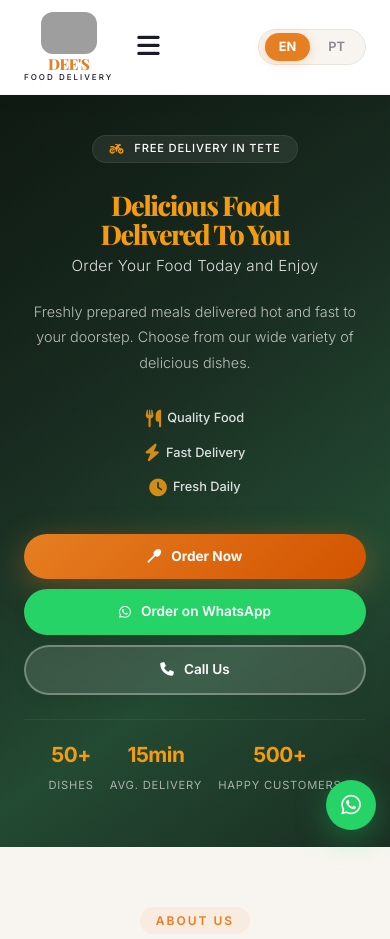
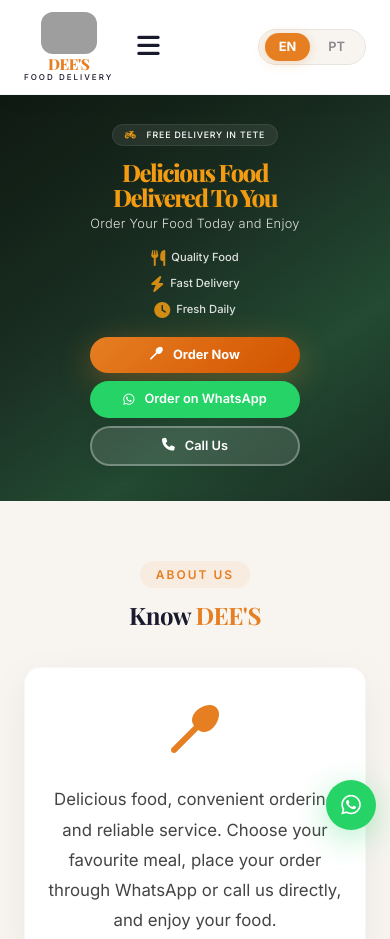
Before and after one commit to maidaimani07-droid/DEE-S-Food-Delivery-Online, a plain HTML site: page index.html in a window 390 px wide. Shown: the top 939 px of the page. Drawn offline with nearby package versions, Linux system fonts and the light colour scheme; grey boxes are pictures that could not be loaded.

Commit message:
Updated hero: removed description and stats, reduced size

```diff
--- a/css/style.css
+++ b/css/style.css
@@ -224,14 +224,12 @@ header {
     font-weight: 700;
 }
 
-/* Active state - highlighted with color and underline */
 .nav-menu a.active {
     opacity: 1;
     color: var(--primary);
     font-weight: 800;
 }
 
-/* Underline effect for active and hover */
 .nav-menu a::after {
     content: '';
     position: absolute;
@@ -244,19 +242,16 @@ header {
     border-radius: 2px;
 }
 
-/* Hover effect */
 .nav-menu a:hover {
     opacity: 1;
     color: var(--primary);
     font-weight: 800;
 }
 
-/* Active underline - always visible */
 .nav-menu a.active::after {
     width: 100%;
 }
 
-/* Hover underline */
 .nav-menu a:hover::after {
     width: 100%;
 }
@@ -309,14 +304,14 @@ header {
 }
 
 /* ============================================ */
-/* HERO / HOME SECTION */
+/* HERO / HOME SECTION - REDUCED SIZE */
 /* ============================================ */
 .hero {
     background: linear-gradient(145deg, #0f1a12 0%, #1a2e22 40%, #234a32 70%, #1a2e22 100%);
-    padding: 60px 0 70px;
+    padding: 40px 0 50px;
     position: relative;
     overflow: hidden;
-    min-height: 85vh;
+    min-height: 60vh;
     display: flex;
     align-items: center;
 }
@@ -346,11 +341,11 @@ header {
     backdrop-filter: blur(8px);
     padding: 6px 22px;
     border-radius: 50px;
-    font-size: 0.8rem;
+    font-size: 0.75rem;
     font-weight: 500;
     letter-spacing: 0.8px;
     border: 1px solid rgba(255, 255, 255, 0.08);
-    margin-bottom: 28px;
+    margin-bottom: 20px;
     font-family: 'Inter', sans-serif;
     text-transform: uppercase;
 }
@@ -360,11 +355,11 @@ header {
 }
 
 .hero-title {
-    font-size: 4.2rem;
+    font-size: 3.5rem;
     font-weight: 800;
     letter-spacing: -1.5px;
     line-height: 1.05;
-    margin-bottom: 2px;
+    margin-bottom: 4px;
 }
 
 .hero-title-line {
@@ -372,7 +367,7 @@ header {
 }
 
 .hero-subtitle {
-    font-size: 1.4rem;
+    font-size: 1.2rem;
     font-weight: 300;
     opacity: 0.85;
     margin: 6px 0 20px;
@@ -380,80 +375,41 @@ header {
     font-family: 'Inter', sans-serif;
 }
 
-.hero-description {
-    font-size: 1.05rem;
-    opacity: 0.7;
-    max-width: 560px;
-    margin: 0 auto 32px;
-    font-family: 'Inter', sans-serif;
-    line-height: 1.8;
-    font-weight: 300;
-}
-
 .hero-features {
     display: flex;
     justify-content: center;
-    gap: 48px;
+    gap: 40px;
     flex-wrap: wrap;
     font-weight: 500;
-    font-size: 0.95rem;
+    font-size: 0.9rem;
     opacity: 0.85;
-    margin-bottom: 36px;
+    margin-bottom: 28px;
     font-family: 'Inter', sans-serif;
 }
 
 .hero-features span {
     display: flex;
     align-items: center;
-    gap: 10px;
+    gap: 8px;
 }
 
 .hero-features i {
     color: var(--primary-light);
-    font-size: 1.1rem;
+    font-size: 1rem;
 }
 
 .hero-buttons {
     display: flex;
-    gap: 16px;
+    gap: 14px;
     justify-content: center;
     flex-wrap: wrap;
 }
 
 .hero-buttons .btn {
-    min-width: 170px;
+    min-width: 150px;
     justify-content: center;
-    font-size: 0.95rem;
-}
-
-.hero-stats {
-    display: flex;
-    justify-content: center;
-    gap: 60px;
-    margin-top: 44px;
-    padding-top: 30px;
-    border-top: 1px solid rgba(255, 255, 255, 0.06);
-}
-
-.hero-stats .stat-item {
-    text-align: center;
-}
-
-.hero-stats .stat-number {
-    font-size: 1.8rem;
-    font-weight: 700;
-    color: var(--primary-light);
-    font-family: 'Inter', sans-serif;
-    letter-spacing: -0.5px;
-    display: block;
-}
-
-.hero-stats .stat-label {
-    font-size: 0.8rem;
-    opacity: 0.6;
-    font-family: 'Inter', sans-serif;
-    text-transform: uppercase;
-    letter-spacing: 0.8px;
+    font-size: 0.9rem;
+    padding: 12px 28px;
 }
 
 /* ============================================ */
@@ -1032,11 +988,11 @@ footer {
         grid-template-columns: 1fr;
     }
     .hero-title {
-        font-size: 3.2rem;
+        font-size: 2.8rem;
     }
-    .hero-stats {
-        gap: 30px;
-        flex-wrap: wrap;
+    .hero-features {
+        gap: 24px;
+        font-size: 0.85rem;
     }
     .category-grid {
         grid-template-columns: repeat(3, 1fr);
@@ -1079,23 +1035,27 @@ footer {
     .logo-text .brand-sub {
         font-size: 0.65rem;
     }
+    .hero {
+        padding: 30px 0 40px;
+        min-height: 50vh;
+    }
     .hero-title {
-        font-size: 2.6rem;
+        font-size: 2.4rem;
     }
     .hero-subtitle {
-        font-size: 1.1rem;
+        font-size: 1rem;
+    }
+    .hero-features {
+        gap: 16px;
+        font-size: 0.8rem;
     }
     .hero-buttons .btn {
-        padding: 12px 20px;
-        font-size: 0.85rem;
-        min-width: 130px;
+        padding: 10px 20px;
+        font-size: 0.8rem;
+        min-width: 120px;
     }
     .section-title {
         font-size: 2rem;
-    }
-    .hero-features {
-        gap: 24px;
-        font-size: 0.85rem;
     }
     .category-grid {
         grid-template-columns: repeat(3, 1fr);
@@ -1120,23 +1080,22 @@ footer {
 
 @media (max-width: 600px) {
     .hero {
-        padding: 40px 0 50px;
+        padding: 25px 0 35px;
         min-height: auto;
     }
     .hero-title {
-        font-size: 2rem;
+        font-size: 1.8rem;
     }
     .hero-subtitle {
-        font-size: 0.95rem;
-    }
-    .hero-description {
         font-size: 0.9rem;
+        margin: 4px 0 14px;
     }
     .hero-features {
-        gap: 14px;
-        font-size: 0.8rem;
+        gap: 12px;
+        font-size: 0.75rem;
         flex-direction: column;
         align-items: center;
+        margin-bottom: 18px;
     }
     .hero-features span {
         gap: 6px;
@@ -1144,22 +1103,18 @@ footer {
     .hero-buttons {
         flex-direction: column;
         align-items: center;
-        gap: 10px;
+        gap: 8px;
     }
     .hero-buttons .btn {
         width: 100%;
         min-width: auto;
+        padding: 10px 16px;
+        font-size: 0.85rem;
     }
-    .hero-stats {
-        gap: 16px;
-        margin-top: 24px;
-        padding-top: 18px;
-    }
-    .hero-stats .stat-number {
-        font-size: 1.3rem;
-    }
-    .hero-stats .stat-label {
-        font-size: 0.7rem;
+    .hero-badge {
+        font-size: 0.65rem;
+        padding: 4px 14px;
+        margin-bottom: 14px;
     }
     .section-title {
         font-size: 1.5rem;
@@ -1248,15 +1203,11 @@ footer {
     .logo-text .brand-sub {
         font-size: 0.55rem;
     }
-    .hero-badge {
-        font-size: 0.7rem;
-        padding: 4px 16px;
+    .nav-menu a {
+        font-size: 1rem;
     }
     .contact-item {
         font-size: 0.9rem;
-    }
-    .nav-menu a {
-        font-size: 1rem;
     }
 }
 
@@ -1277,7 +1228,22 @@ footer {
         gap: 10px;
     }
     .hero-title {
-        font-size: 1.7rem;
+        font-size: 1.5rem;
+    }
+    .hero-subtitle {
+        font-size: 0.8rem;
+    }
+    .hero-features {
+        font-size: 0.7rem;
+        gap: 8px;
+    }
+    .hero-badge {
+        font-size: 0.55rem;
+        padding: 3px 12px;
+    }
+    .hero-buttons .btn {
+        font-size: 0.8rem;
+        padding: 8px 14px;
     }
     .logo-img {
         height: 42px;
--- a/index.html
+++ b/index.html
@@ -65,10 +65,6 @@
 
             <p class="hero-subtitle" data-en="Order Your Food Today and Enjoy" data-pt="Peça Hoje e Aproveite">Order Your Food Today and Enjoy</p>
 
-            <p class="hero-description" data-en="Freshly prepared meals delivered hot and fast to your doorstep. Choose from our wide variety of delicious dishes." data-pt="Refeições frescas preparadas e entregues quentinhas à sua porta. Escolha entre nossa grande variedade de pratos deliciosos.">
-                Freshly prepared meals delivered hot and fast to your doorstep. Choose from our wide variety of delicious dishes.
-            </p>
-
             <div class="hero-features">
                 <span><i class="fas fa-utensils"></i> <span data-en="Quality Food" data-pt="Comida de Qualidade">Quality Food</span></span>
                 <span><i class="fas fa-bolt"></i> <span data-en="Fast Delivery" data-pt="Entrega Rápida">Fast Delivery</span></span>
@@ -88,21 +84,6 @@
                     <i class="fas fa-phone"></i>
                     <span data-en="Call Us" data-pt="Ligue">Call Us</span>
                 </a>
-            </div>
-
-            <div class="hero-stats">
-                <div class="stat-item">
-                    <span class="stat-number">50+</span>
-                    <span class="stat-label" data-en="Dishes" data-pt="Pratos">Dishes</span>
-                </div>
-                <div class="stat-item">
-                    <span class="stat-number">15min</span>
-                    <span class="stat-label" data-en="Avg. Delivery" data-pt="Entrega Média">Avg. Delivery</span>
-                </div>
-                <div class="stat-item">
-                    <span class="stat-number">500+</span>
-                    <span class="stat-label" data-en="Happy Customers" data-pt="Clientes Felizes">Happy Customers</span>
-                </div>
             </div>
         </div>
     </section>
```
